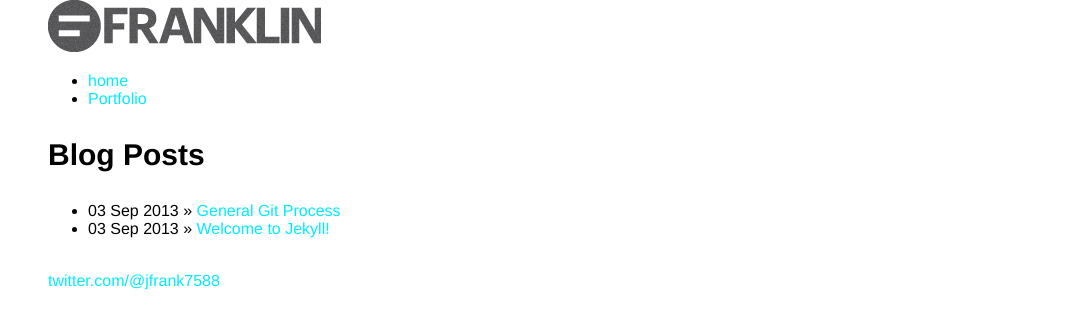
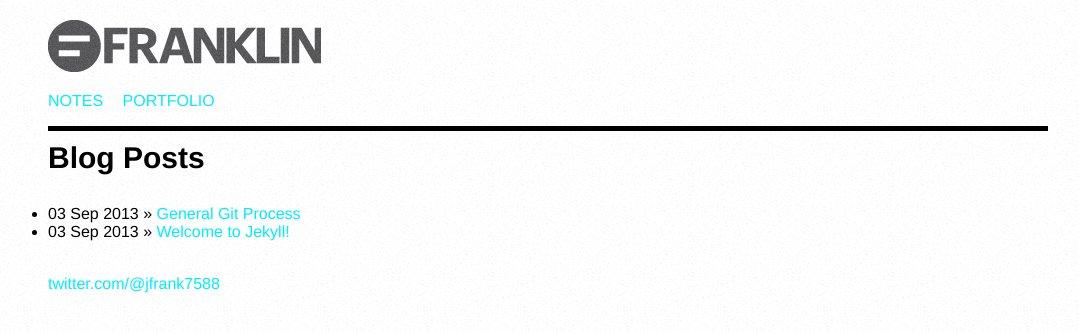
Before and after one commit to joshmfranklin/notes, a Jekyll site: the page built from index.html, in a window 1280 px wide. Shown: the top 332 px of the page, without its empty margins (92-1171 px from the left). Built offline with Jekyll 4.4.1, drawn with Linux system fonts in a browser that asks for light colours; Markdown is read by kramdown in place of the engine named in the settings.

Commit message:
updates to main.css stylesheets

```diff
--- a/_layouts/default.html
+++ b/_layouts/default.html
@@ -19,17 +19,17 @@
     <body>
 
         <div class="container">
-          <div class="site">
-            <div class="header">
+          <div id="header" class="grid_12">
             <img src="imgs/franklin_logo.png">
-              <ul>
+            <ul class="nav">
               <li>
-                  <a class="extra" href="/">home</a>
+                <a class="extra" href="/">NOTES</a>
               </li>
               <li>
-                  <a class="portfolio" href="http://joshmfranklin.com">Portfolio</a>
+                <a class="portfolio" href="http://joshmfranklin.com">PORTFOLIO</a>
               </li>
           </div>
+           <div id="content">
 
             {{ content }}
 
--- a/css/main.css
+++ b/css/main.css
@@ -1,3 +1,7 @@
+body {
+  font-family: helvetica, sans-serif;
+  background-image: url("/imgs/bgr_texture.png");
+}
 a {
   color: #00ECFF;
   text-decoration: none;
@@ -5,6 +9,20 @@ a {
 a:hover {
   color: #26797F;
 }
-body {
-  font-family: helvetica, sans-serif;
+.nav li {
+  display: inline-block;
+  list-style: none;
+  padding-right: 15px;
 }
+ul {
+  padding-left: 0px;
+}
+
+#header {
+  border-bottom: 5px solid;
+  position: fixed;
+  padding-top: 20px;
+}
+#content {
+  padding-top: 111px;
+}
```
Also changed, not shown: imgs/bgr_texture.png (added). Lines whose indentation alone changed are shown as unchanged.
